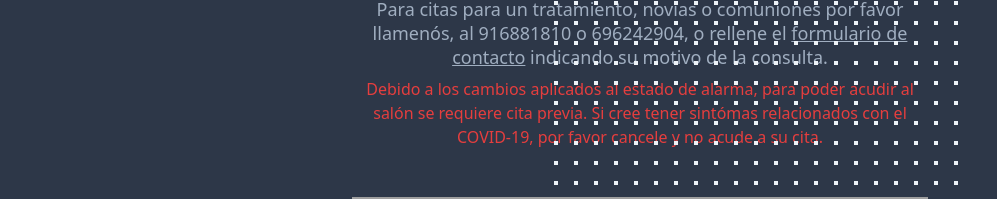
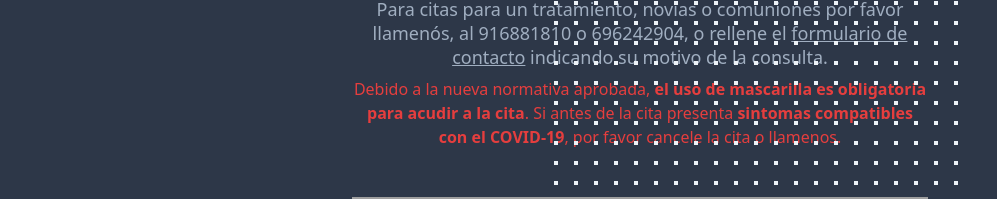
Before and after one commit to Afsoon/benaventepeluqueros, a Next.js app: page /book in a window 1280 px wide. Shown: the part 219-418 px from the top of the page, without its empty margins (0-997 px from the left). Built offline with nearby package versions, Linux system fonts and the light colour scheme; grey boxes are pictures that could not be loaded; what @tailwindcss/ui would draw is missing.

Commit message:
new message

```diff
--- a/src/pages/book.tsx
+++ b/src/pages/book.tsx
@@ -87,9 +87,10 @@ const FormContainer = () => (
           indicando su motivo de la consulta.
         </p>
         <p className="mt-2 text-base text-red-600">
-          Debido a los cambios aplicados al estado de alarma, para poder acudir
-          al salón se requiere cita previa. Si cree tener sintómas relacionados
-          con el COVID-19, por favor cancele y no acude a su cita.
+          Debido a la nueva normativa aprobada,{' '}
+          <b>el uso de mascarilla es obligatoria para acudir a la cita</b>. Si
+          antes de la cita presenta <b>sintomas compatibles con el COVID-19</b>,
+          por favor cancele la cita o llamenos.
         </p>
       </div>
       <div className="mt-12">
```
